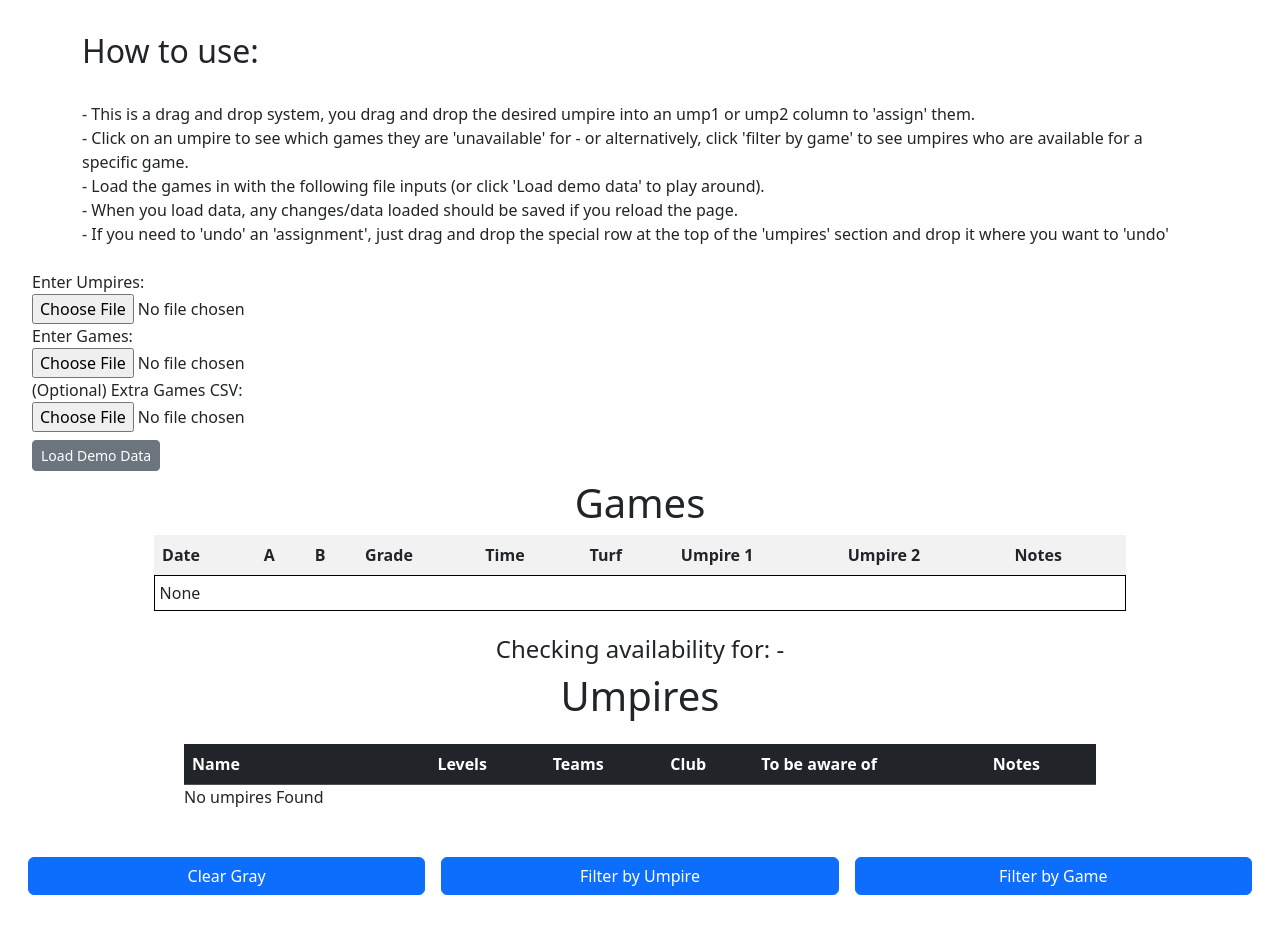
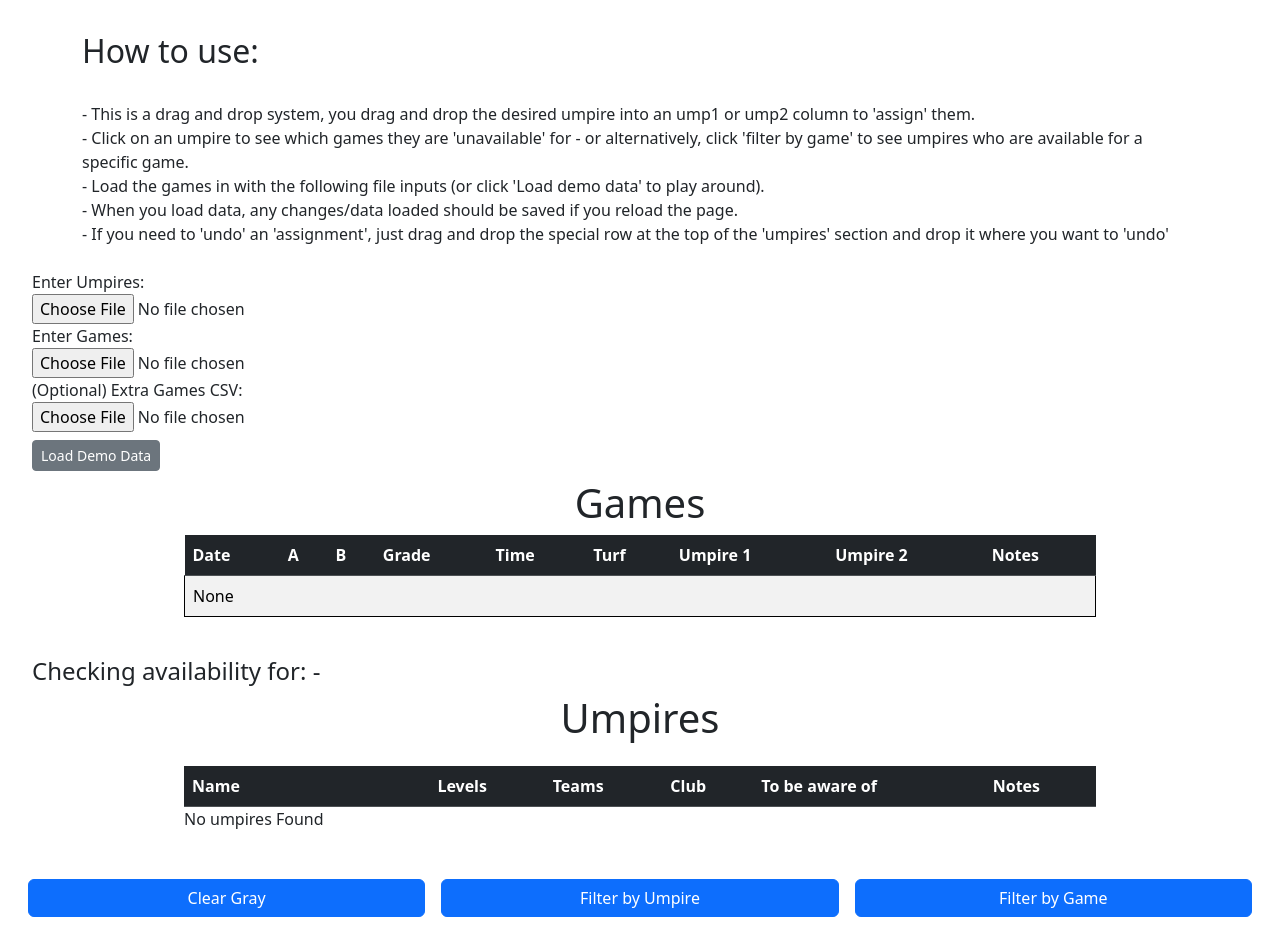
Before and after one commit to Skwangles/openUmpireAssigner, a React (Create React App) app: page / in a window 1280 px wide. Before the commit the page ends 927 px from the top, so only its background shows below. Built offline with nearby package versions, Linux system fonts and the light colour scheme.

Commit message:
disabled table redesign

```diff
--- a/src/App.css
+++ b/src/App.css
@@ -2,25 +2,13 @@
   margin: 2rem;
 }
 
-h1, h4 {
+h1{
   text-align: center;
 }
 
-table {
-  border-collapse: collapse;
-  width: 80%;
+.control-panel {
+  background-color: rgb(214, 208, 208);
+  opacity: 0.90;
+  text-align: center;
+  width: fit-content;
 }
-
-th,
-td {
-  border: 1px solid #ddd;
-  padding: 8px;
-}
-
-th {
-  background-color: #f2f2f2;
-}
-
-.disabled {
-  background-color: darkgray;
-}
--- a/src/Game.js
+++ b/src/Game.js
@@ -59,7 +59,7 @@ function Game({ game, updateGameValue, setSelectedGame, id }) {
   }
 
   return (
-    <tr onClick={handleClickToFocus} className={game.isUnavailable === true ? "disabled" : ""} >
+    <tr onClick={handleClickToFocus} className={game.isUnavailable === true ? "table-danger" : ""} >
       <td> {game.Date} </td>
       <td> {game.A} </td>
       <td> {game.B} </td>
--- a/src/Games.js
+++ b/src/Games.js
@@ -1,7 +1,6 @@
 import Game from './Game';
 import { gameToId } from './utils.js'
 import "./Games.css"
-
 
 /**
  * Displays games - grays out non-available games
@@ -55,20 +54,18 @@ function Games({ games, highlightType, setGames, setSelectedGame, selectedUmpire
     console.log(games)
 
     return (
-        <table>
-
-            {/* Table titles*/}
-            <thead>
+        <table className="table table-striped w-75">
+            <thead className='table-dark'>
                 <tr>
-                    <th>Date</th>
-                    <th>A</th>
-                    <th>B</th>
-                    <th>Grade</th>
-                    <th>Time</th>
-                    <th>Turf</th>
-                    <th>Umpire 1</th>
-                    <th>Umpire 2</th>
-                    <th>Notes</th>
+                    <th scope="col" >Date</th>
+                    <th scope="col" >A</th>
+                    <th scope="col">B</th>
+                    <th scope="col">Grade</th>
+                    <th scope="col">Time</th>
+                    <th scope="col">Turf</th>
+                    <th scope="col">Umpire 1</th>
+                    <th scope="col">Umpire 2</th>
+                    <th scope="col">Notes</th>
                 </tr>
             </thead>
 
```
